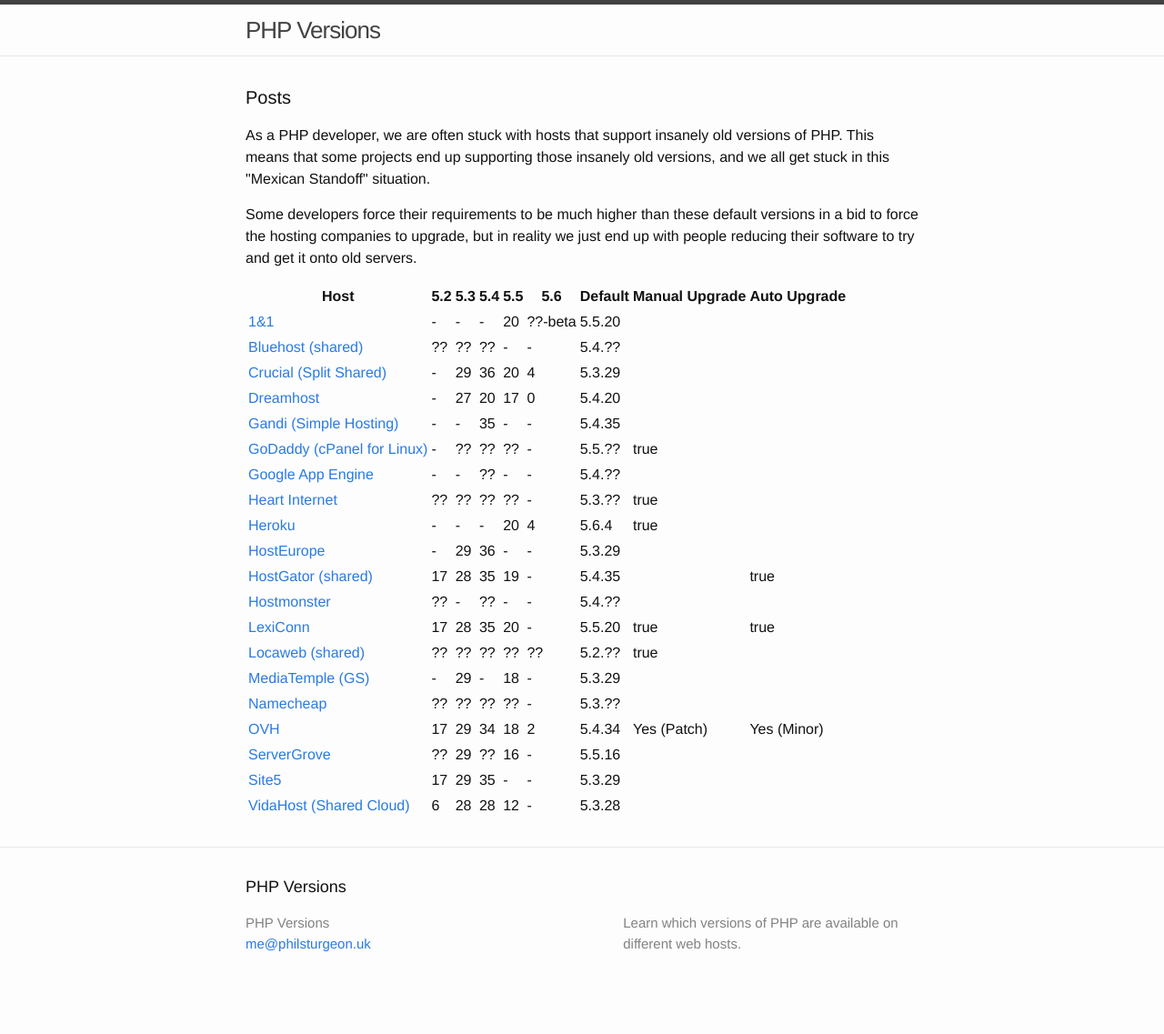
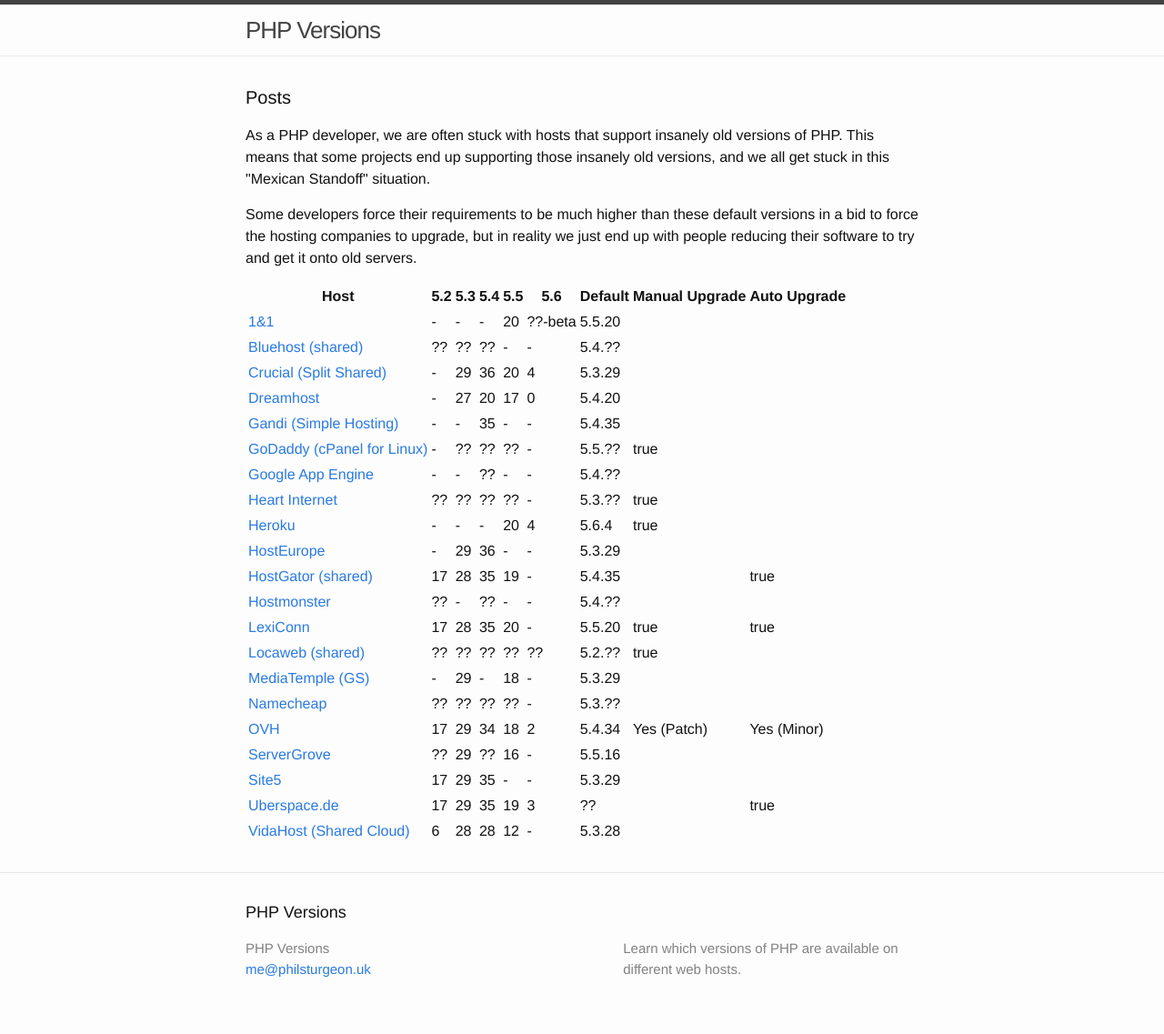
Before and after one commit to phpversions/phpversions.info, a Jekyll site: the page built from index.html, in a window 1280 px wide. Shown: the whole page at 91% size. Built offline with Jekyll 4.4.1, drawn with Linux system fonts in a browser that asks for light colours; before the commit the page ends 1109 px from its top, so only the background shows below that.

Commit message:
Add new host uberspace.de

```diff
--- a/_data/hosts.yml
+++ b/_data/hosts.yml
@@ -143,6 +143,17 @@
   php54: 35
   default: 5.3.29
 
+- name: "Uberspace.de"
+  url: "https://uberspace.de/"
+  php52: 17
+  php53: 29
+  php54: 35
+  php55: 19
+  php56: 3
+  default: ??
+  manual_update: No
+  auto_update: Yes
+
 - name: "VidaHost (Shared Cloud)"
   url: "https://www.vidahost.com/cloud-web-hosting"
   php52: 6
```
